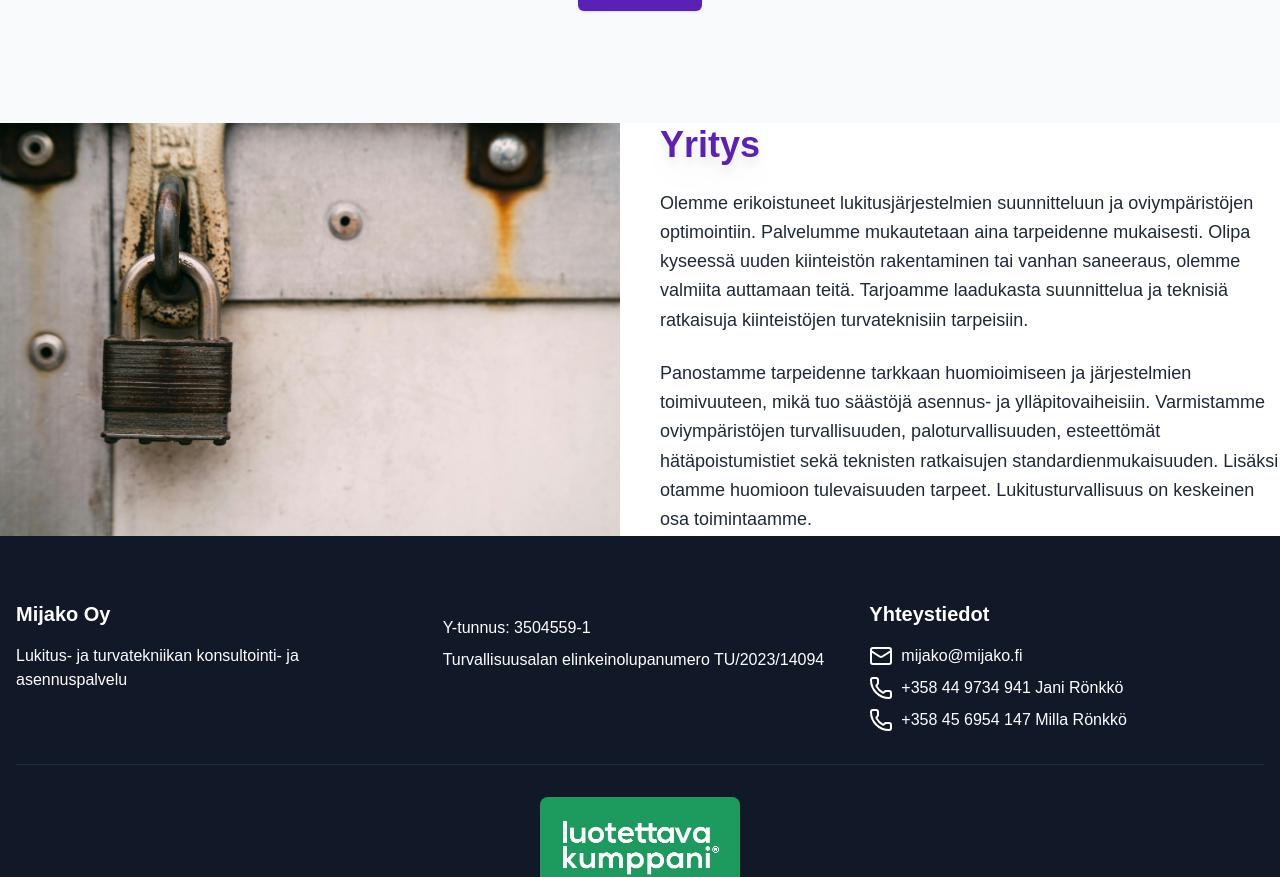
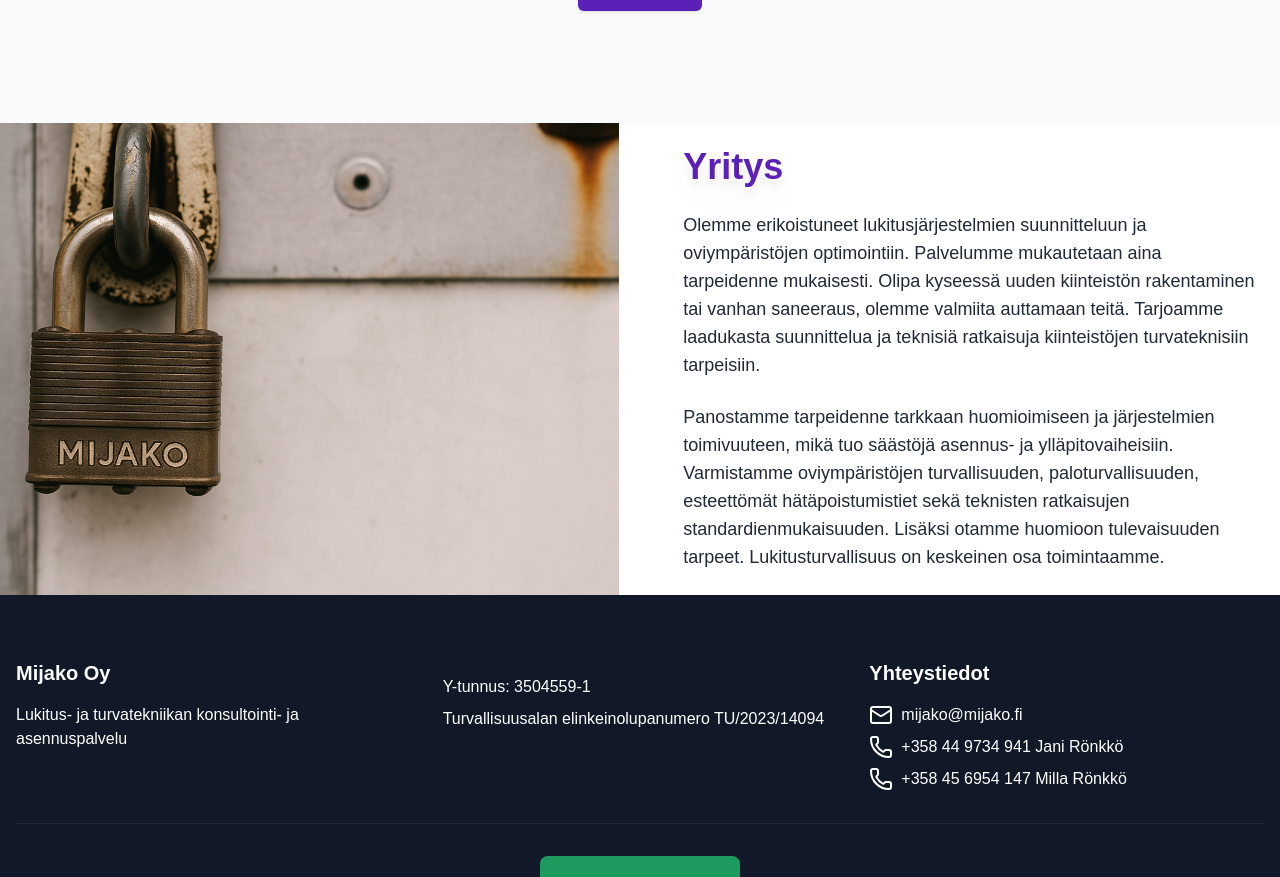
Before and after one commit to eeturonkko/mijako, a Next.js app: page / in a window 1280 px wide. Shown: the part 1040-1917 px from the top of the page. Built offline with nearby package versions, Linux system fonts and the light colour scheme.

Commit message:
Refactor About component layout and improve text readability

```diff
--- a/components/About.tsx
+++ b/components/About.tsx
@@ -1,27 +1,28 @@
 import Image from "next/image";
-import Lock from "@/public/lock3.jpg";
-/* import Lock2 from "@/public/20250327_2118_Freshly Updated Lock_remix_01jqcgmypweaktx1rnxxte25tt.png"; */
 
 export default function About() {
   return (
     <section className="pt-5 md:pt-0">
       <div className="mx-auto">
-        <div className="flex flex-col-reverse md:flex-row items-center justify-center gap-10">
+        <div className="flex flex-col-reverse md:flex-row items-stretch justify-center gap-10">
           {/* Image Section */}
-          <div className="w-full md:w-1/2 relative h-max md:h-auto">
+          <div className="w-full md:w-1/2 aspect-[4/3] md:aspect-video relative">
             <Image
-              src={Lock}
+              src="/lockmijako.png"
               alt="Door Lock"
-              className="object-contain"
+              fill
+              className="object-cover"
               priority
             />
           </div>
+
           {/* Text Section */}
-          <div className="w-full md:w-1/2 space-y-6 text-center md:text-left">
-            <h2 className="text-4xl font-bold drop-shadow-xl text-purple-800">
+          <div className="w-full md:w-1/2 px-4 sm:px-6 text-center md:text-left flex items-center">
+            <div className="md:max-w-none max-w-sm mx-auto space-y-6 py-6">
+              <h2 className="text-4xl md:text-4xl font-bold drop-shadow-xl text-purple-800">
                 Yritys
               </h2>
-            <p className="text-lg text-gray-800 leading-relaxed">
+              <p className="text-lg text-gray-800">
                 Olemme erikoistuneet lukitusjärjestelmien suunnitteluun ja
                 oviympäristöjen optimointiin. Palvelumme mukautetaan aina
                 tarpeidenne mukaisesti. Olipa kyseessä uuden kiinteistön
@@ -29,7 +30,7 @@ export default function About() {
                 teitä. Tarjoamme laadukasta suunnittelua ja teknisiä ratkaisuja
                 kiinteistöjen turvateknisiin tarpeisiin.
               </p>
-            <p className="text-lg text-gray-800 leading-relaxed">
+              <p className="text-lg text-gray-800">
                 Panostamme tarpeidenne tarkkaan huomioimiseen ja järjestelmien
                 toimivuuteen, mikä tuo säästöjä asennus- ja ylläpitovaiheisiin.
                 Varmistamme oviympäristöjen turvallisuuden, paloturvallisuuden,
@@ -40,6 +41,7 @@ export default function About() {
             </div>
           </div>
         </div>
+      </div>
     </section>
   );
 }
```
Also changed, not shown: public/lockmijako.png (added). Lines whose indentation alone changed are shown as unchanged.
